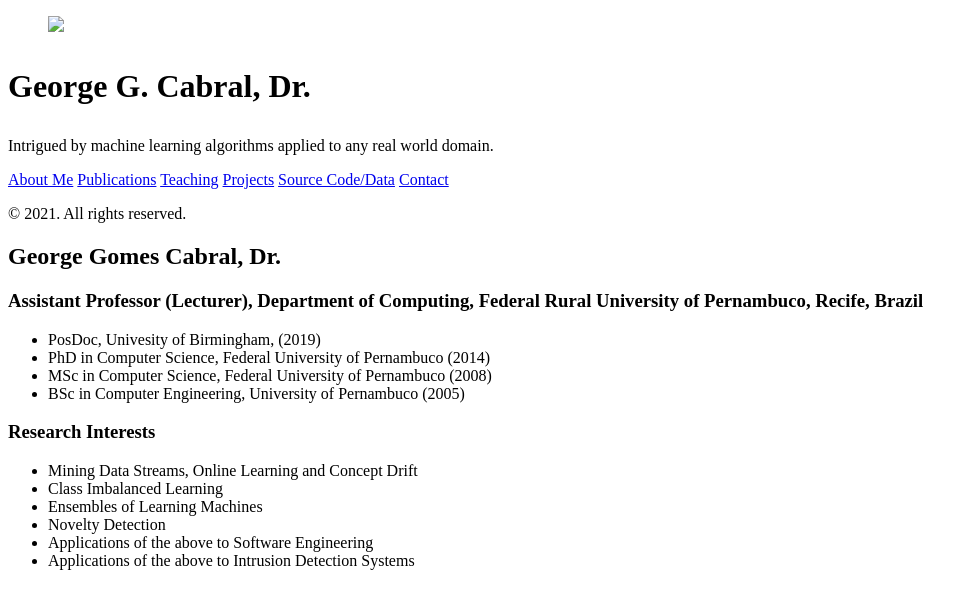
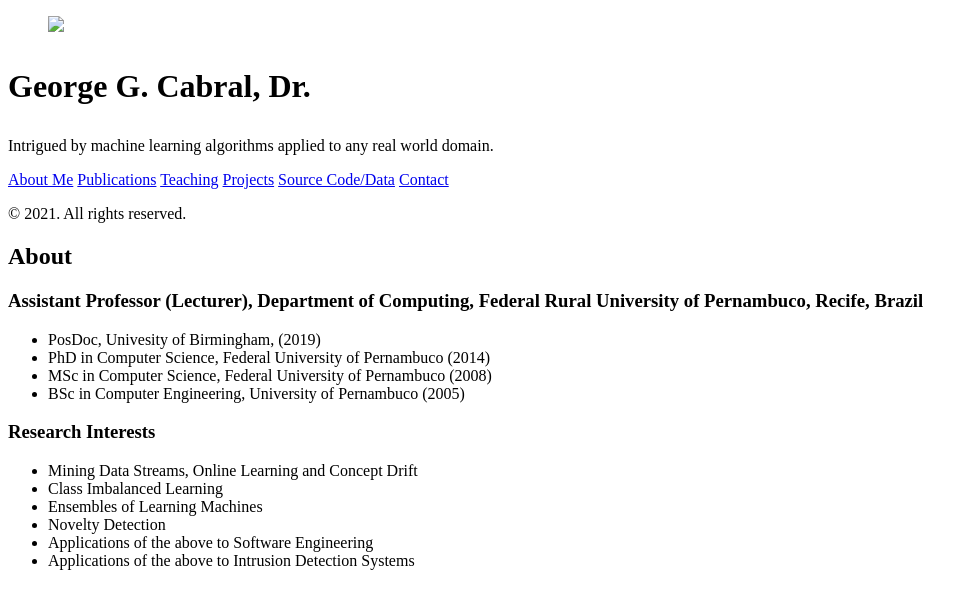
Before and after one commit to geocabral/geocabral.github.io, a Jekyll site: the page built from pages/2013-12-28-introducing-hyde.md, in a window 1280 px wide. Shown: the top 609 px of the page, without its empty margins (0-978 px from the left). Built offline with Jekyll 4.4.1, drawn with Linux system fonts in a browser that asks for light colours; Markdown is read by kramdown in place of the engine named in the settings.

Commit message:
Update 2013-12-28-introducing-hyde.md

```diff
--- a/pages/2013-12-28-introducing-hyde.md
+++ b/pages/2013-12-28-introducing-hyde.md
@@ -3,7 +3,7 @@ layout: default
 title: George Gomes Cabral, Dr
 ---
 
-## George Gomes Cabral, Dr.
+## About
 
 
 
```
